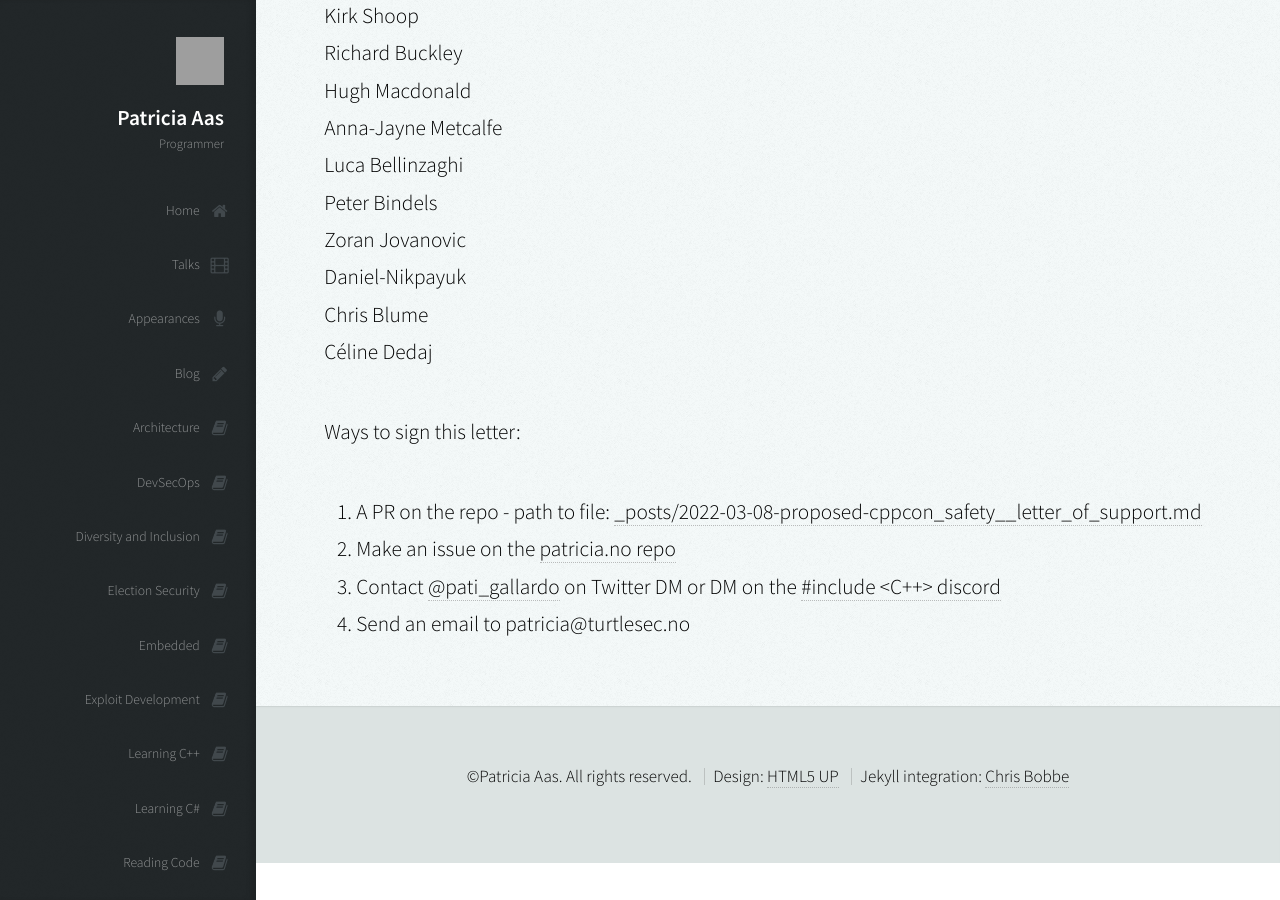
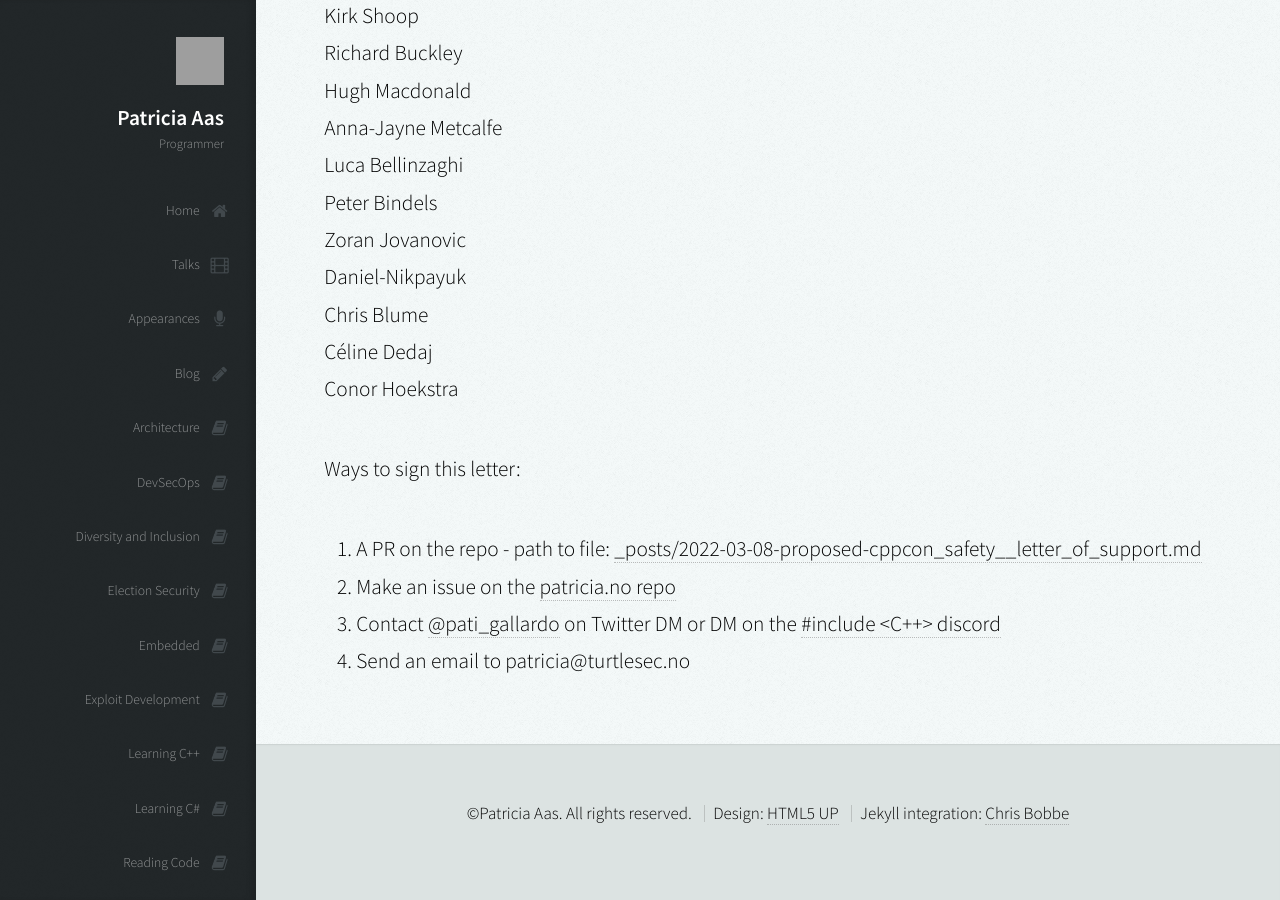
Before and after one commit to patricia-gallardo/patricia-gallardo.github.io, a Jekyll site: the page built from _posts/2022-03-08-proposed-cppcon_safety__letter_of_support.md, in a window 1280 px wide and 900 px high, scrolled down 3805 px. Built offline with Jekyll 4.4.1, drawn with Linux system fonts in a browser that asks for light colours; nearby versions of some CDN libraries; grey boxes are pictures that could not be loaded.

Commit message:
Update 2022-03-08-proposed-cppcon_safety__letter_of_support.md

```diff
--- a/_posts/2022-03-08-proposed-cppcon_safety__letter_of_support.md
+++ b/_posts/2022-03-08-proposed-cppcon_safety__letter_of_support.md
@@ -110,6 +110,7 @@ Zoran Jovanovic <br>
 Daniel-Nikpayuk <br>
 Chris Blume <br>
 Céline Dedaj <br>
+Conor Hoekstra <br>
 
 
 Ways to sign this letter:
```
